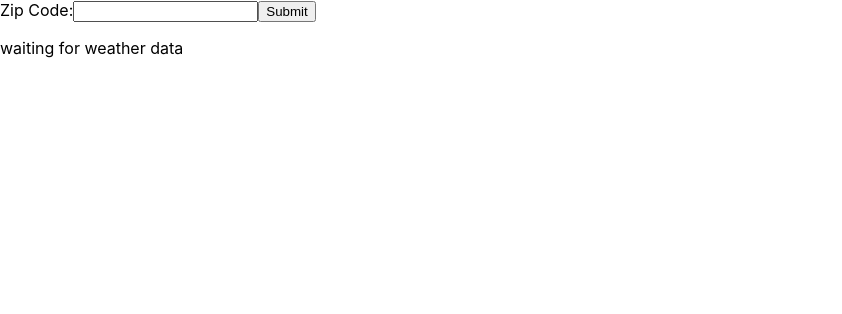
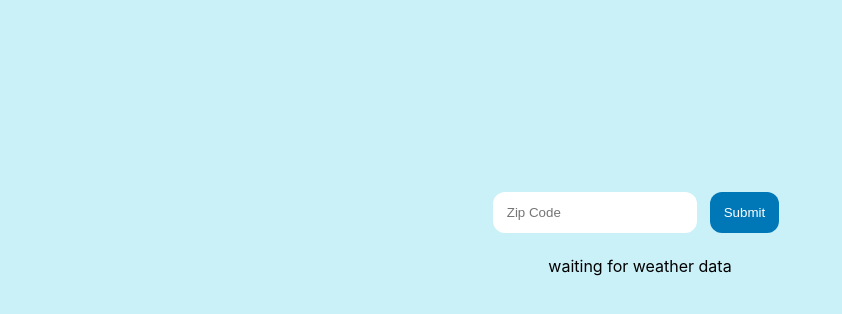
Before and after one commit to nongrubl89/lil-weather-app, a React (Create React App) app: page / in a window 1280 px wide. Shown: the top 314 px of the page, without its empty margins (0-842 px from the left). Built offline with nearby package versions, Linux system fonts and the light colour scheme.

Commit message:
added styled components

```diff
--- a/package.json
+++ b/package.json
@@ -9,6 +9,7 @@
     "react": "^17.0.1",
     "react-dom": "^17.0.1",
     "react-scripts": "4.0.2",
+    "styled-components": "^5.2.1",
     "web-vitals": "^1.1.0"
   },
   "scripts": {
--- a/src/App.js
+++ b/src/App.js
@@ -3,6 +3,21 @@ import './App.css';
 import React , {useState, useEffect} from "react"
 import Form from './components/Form.js'
 import Output from './components/Output.js'
+import styled from 'styled-components'
+import { createGlobalStyle } from 'styled-components'
+
+const GlobalStyle = createGlobalStyle`
+  body {
+    background-color: #caf0f8;
+  }`
+
+const Container = styled.div
+  `
+  display: grid;
+  grid-template-columns: 25% 50% 25%;
+  grid-template-rows: 30vh 40vh;
+  justify-items: center;
+  `
 
 function App() {
   const [zip, setZip] = useState("");
@@ -11,24 +26,27 @@ function App() {
     weatherData: null,
   });
 
+  useEffect(() => console.log(appState.weatherData));
+
   const handleSubmit = (evt) => {
     evt.preventDefault();
-    // setAppState({loading: true})
-    console.log('submitted')
+    setZip('')
     const url = `https://api.openweathermap.org/data/2.5/weather?zip=${zip},us&appid=9ed68342d5c7db25c28b073aeae7a98b`
     fetch(url)
       .then((res) => res.json())
       .then((data) => {
-        console.log(data.main.temp);
-        setAppState({loading: false, weatherData : data.main.temp})})
-      .catch((err) => console.log(err));
+        const temp = Math.round((data.main.temp-273.15) * 9/5 + 32);
+        setAppState({loading: false, weatherData : temp})})
+      // .catch((err) => console.log(err));
+
 }
 
   return (
-    <div>
+    <Container className='container'>
+      <GlobalStyle/>
      <Form onSubmit = {handleSubmit} onChange={e => {setZip(e.target.value)}} zip={zip}/>
      <Output loading={appState.loading} weatherData={appState.weatherData}/>
-    </div>
+    </Container>
   );
 }
 
--- a/src/components/Form.js
+++ b/src/components/Form.js
@@ -1,15 +1,39 @@
 import React from 'react'
+import styled from 'styled-components'
+
+const Input = styled.input`
+padding: 1em;
+margin: .5em;
+border: none;
+border-radius: 12px;
+`;
+
+const ButtonInput = styled(Input)
+`background-color: #0077b6;
+color:white;`
+
+const Label = styled.label`
+color: #caf0f8`
+
+const ZipcodeInput = styled.form`
+display: grid;
+align-content: end;
+justify-items: center;
+grid-template-columns: 70% 30%;
+grid-column-start:2;
+`
 
 function Form(props) {
+
     return (
-        <div>
-            <form onSubmit={props.onSubmit}>
-              <label>Zip Code:
-                <input onChange={props.onChange} type="text" name="zip" value={props.zip} />
-            </label>
-            <input type="submit" value="Submit" />
-            </form>
-        </div>
+
+            <ZipcodeInput onSubmit={props.onSubmit}>
+              <Label>
+                <Input onChange={props.onChange} type="text" placeholder='Zip Code' value={props.zip} />
+            </Label>
+            <ButtonInput type="submit" value="Submit" />
+            </ZipcodeInput>
+
     )
 }
 
--- a/src/components/Output.js
+++ b/src/components/Output.js
@@ -1,12 +1,18 @@
 import React from 'react'
+import styled from 'styled-components'
+
+const DataDiv = styled.div`
+grid-column: 2/3;
+grid-row: 2;
+`
 
 function Output(props) {
 
-    if (props.loading) return <p>waiting for weather data</p>
+    if (props.loading) return <DataDiv><p>waiting for weather data</p></DataDiv>
     return (
-        <div>
-        <p>{props.weatherData}</p>
-      </div>
+        <DataDiv>
+        <h3>It's {props.weatherData} degrees</h3>
+      </DataDiv>
 
     )
 }
```
Also changed, not shown: 1 other file (tests, documents, lock files or other folders).
